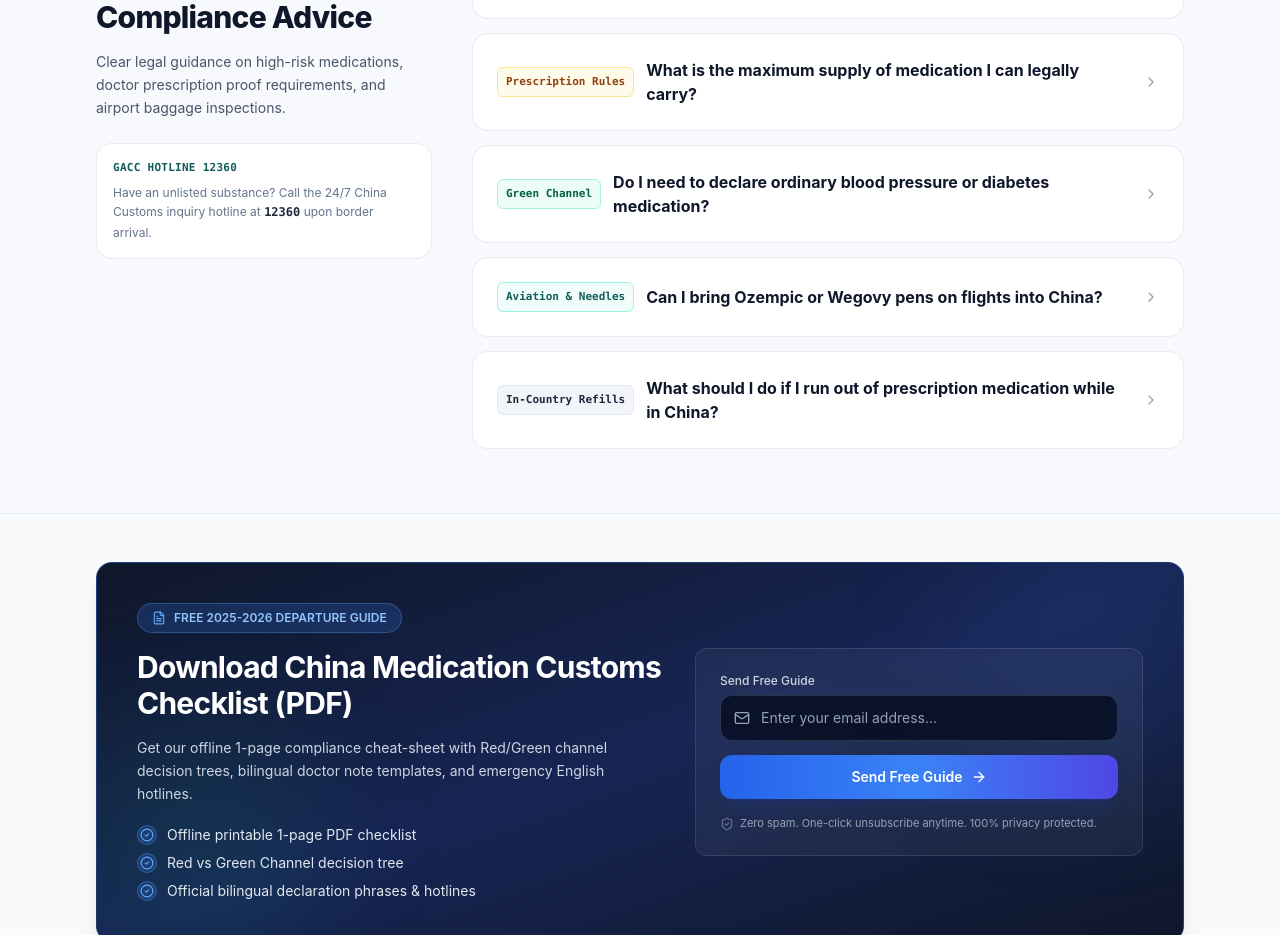
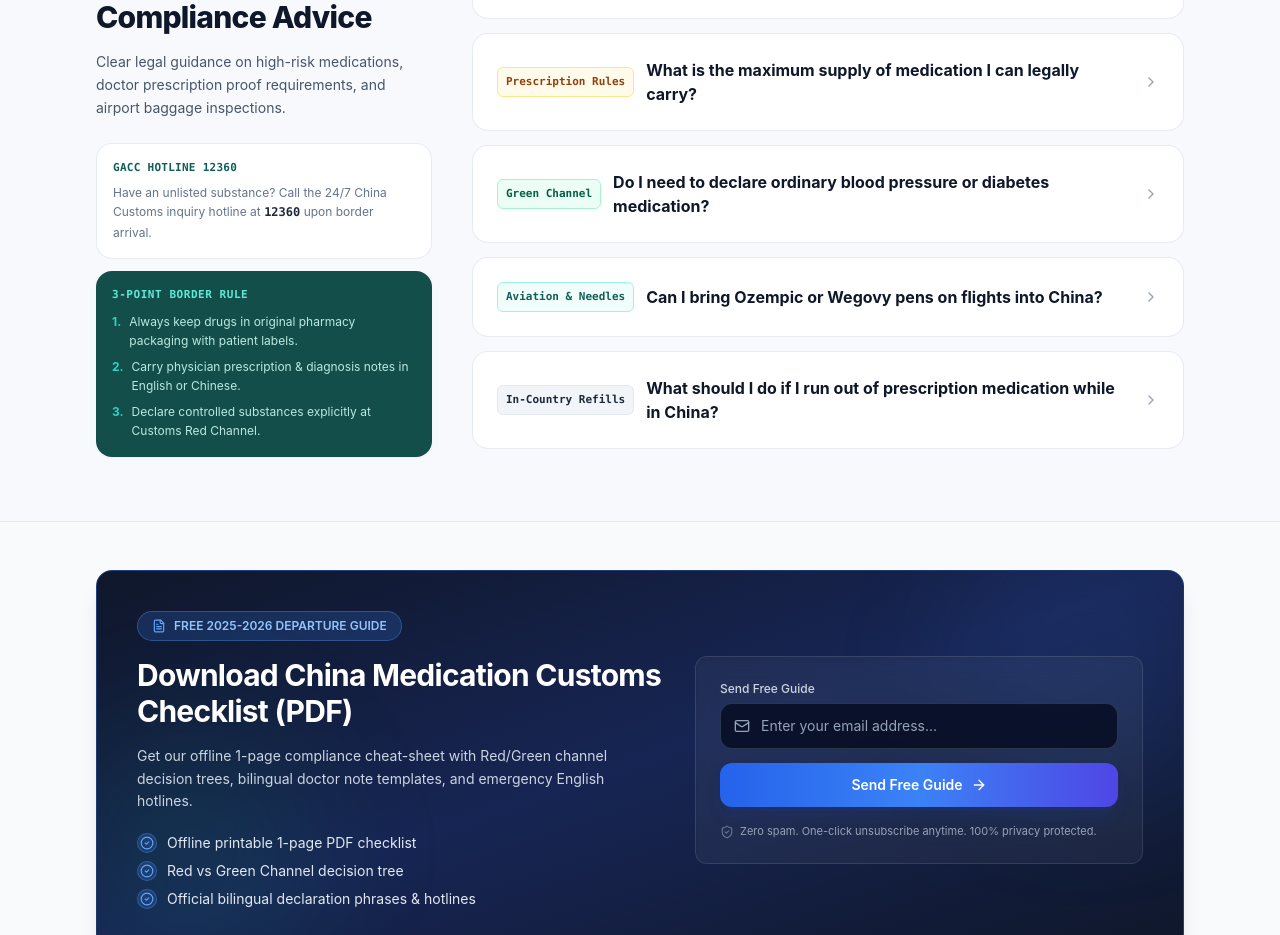
Before and after one commit to bdodh22/china-meds-check, a Next.js app: page / in a window 1280 px wide. Shown: the part 2680-3615 px from the top of the page. Built offline with nearby package versions, Linux system fonts and the light colour scheme.

Commit message:
balance-faq-split-panel-with-gacc-checklist-card

```diff
--- a/app/[locale]/page.tsx
+++ b/app/[locale]/page.tsx
@@ -498,7 +498,7 @@ export default function LocalizedHomePage({
       <section className="py-16 bg-slate-50/70 border-y border-slate-200/80">
         <div className="max-w-6xl mx-auto px-4 sm:px-6 lg:px-8">
           <div className="grid grid-cols-1 lg:grid-cols-12 gap-10 items-start">
-            {/* Left Column: Fixed Context Header (4 cols) */}
+            {/* Left Column: Fixed Context Header & Customs Advisory Box (4 cols) */}
             <div className="lg:col-span-4 space-y-4 lg:sticky lg:top-24">
               <div className="inline-flex items-center gap-1.5 text-xs font-bold text-teal-700 uppercase tracking-wider font-mono bg-teal-50 px-3 py-1 rounded-full border border-teal-100">
                 <Sparkles className="h-3.5 w-3.5 text-teal-600" />
@@ -507,7 +507,8 @@ export default function LocalizedHomePage({
               <h2 className="text-2xl sm:text-3xl font-extrabold text-slate-900 tracking-tight leading-tight">
                 {dict.home.faqSectionTitle}
               </h2>
-              <div className="pt-2">
+
+              <div className="pt-2 space-y-3">
                 <div className="p-4 rounded-2xl bg-white border border-slate-200/80 shadow-2xs space-y-1.5">
                   <span className="text-[11px] font-mono font-bold text-teal-800 uppercase tracking-wide block">
                     GACC 12360
@@ -515,6 +516,27 @@ export default function LocalizedHomePage({
                   <p className="text-xs text-slate-500 leading-relaxed font-mono">
                     24/7 Hotline: 12360
                   </p>
+                </div>
+
+                {/* Pre-Flight Checklist Card */}
+                <div className="p-4 rounded-2xl bg-teal-900 text-white shadow-sm space-y-2">
+                  <span className="text-[11px] font-mono font-bold text-teal-300 uppercase tracking-wider block">
+                    GACC Rules
+                  </span>
+                  <ul className="text-xs text-teal-100/90 space-y-1.5 leading-relaxed font-sans">
+                    <li className="flex items-start gap-2">
+                      <span className="text-teal-400 font-bold">1.</span>
+                      <span>{dict.specSheet.carryOnOnly}</span>
+                    </li>
+                    <li className="flex items-start gap-2">
+                      <span className="text-teal-400 font-bold">2.</span>
+                      <span>{dict.specSheet.personalCarry}</span>
+                    </li>
+                    <li className="flex items-start gap-2">
+                      <span className="text-teal-400 font-bold">3.</span>
+                      <span>{dict.specSheet.redChannelMust}</span>
+                    </li>
+                  </ul>
                 </div>
               </div>
             </div>
--- a/app/page.tsx
+++ b/app/page.tsx
@@ -493,7 +493,7 @@ export default function HomePage() {
       <section className="py-16 bg-slate-50/70 border-y border-slate-200/80">
         <div className="max-w-6xl mx-auto px-4 sm:px-6 lg:px-8">
           <div className="grid grid-cols-1 lg:grid-cols-12 gap-10 items-start">
-            {/* Left Column: Fixed Context Header (4 cols) */}
+            {/* Left Column: Fixed Context Header & Customs Advisory Box (4 cols) */}
             <div className="lg:col-span-4 space-y-4 lg:sticky lg:top-24">
               <div className="inline-flex items-center gap-1.5 text-xs font-bold text-teal-700 uppercase tracking-wider font-mono bg-teal-50 px-3 py-1 rounded-full border border-teal-100">
                 <Sparkles className="h-3.5 w-3.5 text-teal-600" />
@@ -505,7 +505,9 @@ export default function HomePage() {
               <p className="text-sm text-slate-600 leading-relaxed">
                 Clear legal guidance on high-risk medications, doctor prescription proof requirements, and airport baggage inspections.
               </p>
-              <div className="pt-2">
+
+              <div className="pt-2 space-y-3">
+                {/* Hotlines Card */}
                 <div className="p-4 rounded-2xl bg-white border border-slate-200/80 shadow-2xs space-y-1.5">
                   <span className="text-[11px] font-mono font-bold text-teal-800 uppercase tracking-wide block">
                     GACC Hotline 12360
@@ -513,6 +515,27 @@ export default function HomePage() {
                   <p className="text-xs text-slate-500 leading-relaxed">
                     Have an unlisted substance? Call the 24/7 China Customs inquiry hotline at <strong className="text-slate-800 font-mono">12360</strong> upon border arrival.
                   </p>
+                </div>
+
+                {/* Pre-Flight Checklist Card (Perfect Height Balance) */}
+                <div className="p-4 rounded-2xl bg-teal-900 text-white shadow-sm space-y-2">
+                  <span className="text-[11px] font-mono font-bold text-teal-300 uppercase tracking-wider block">
+                    3-Point Border Rule
+                  </span>
+                  <ul className="text-xs text-teal-100/90 space-y-1.5 leading-relaxed">
+                    <li className="flex items-start gap-2">
+                      <span className="text-teal-400 font-bold">1.</span>
+                      <span>Always keep drugs in original pharmacy packaging with patient labels.</span>
+                    </li>
+                    <li className="flex items-start gap-2">
+                      <span className="text-teal-400 font-bold">2.</span>
+                      <span>Carry physician prescription &amp; diagnosis notes in English or Chinese.</span>
+                    </li>
+                    <li className="flex items-start gap-2">
+                      <span className="text-teal-400 font-bold">3.</span>
+                      <span>Declare controlled substances explicitly at Customs Red Channel.</span>
+                    </li>
+                  </ul>
                 </div>
               </div>
             </div>
```
